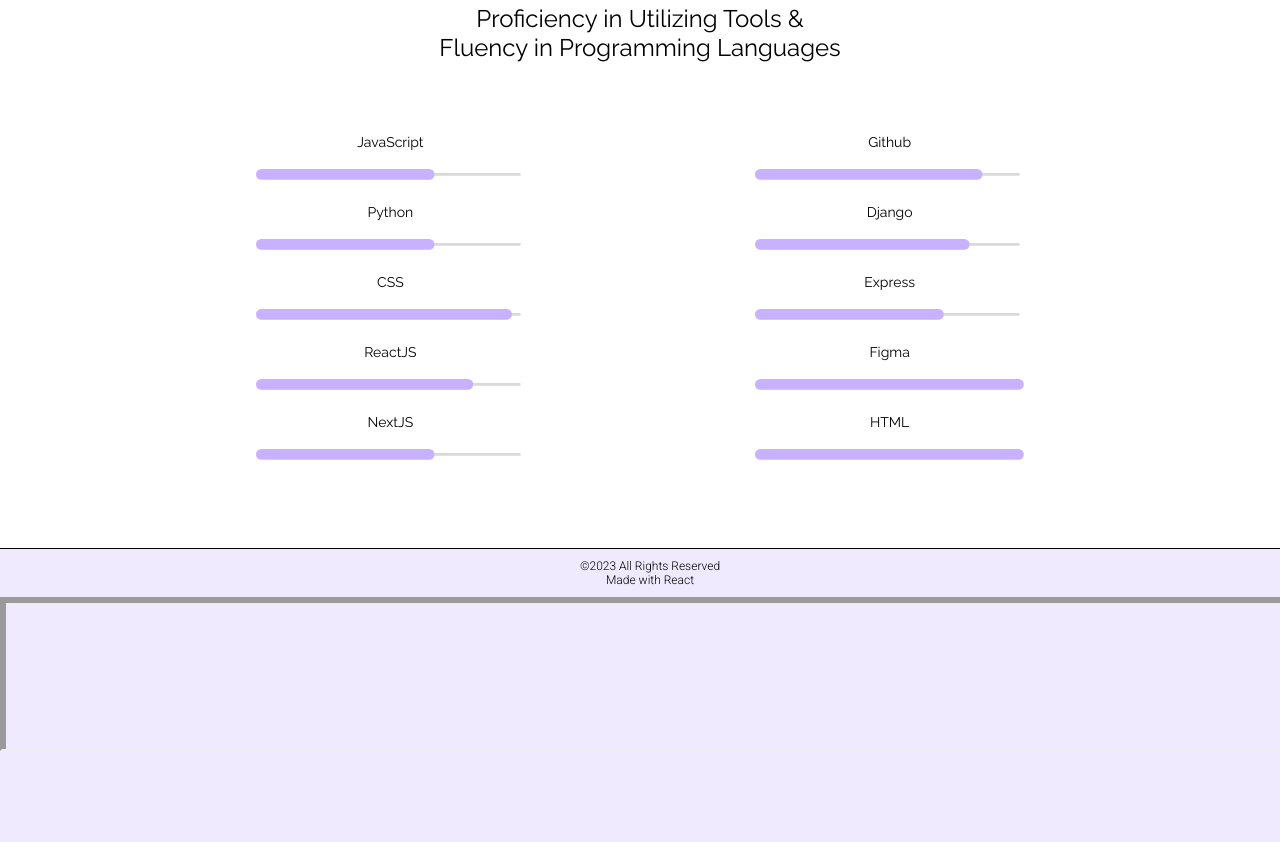
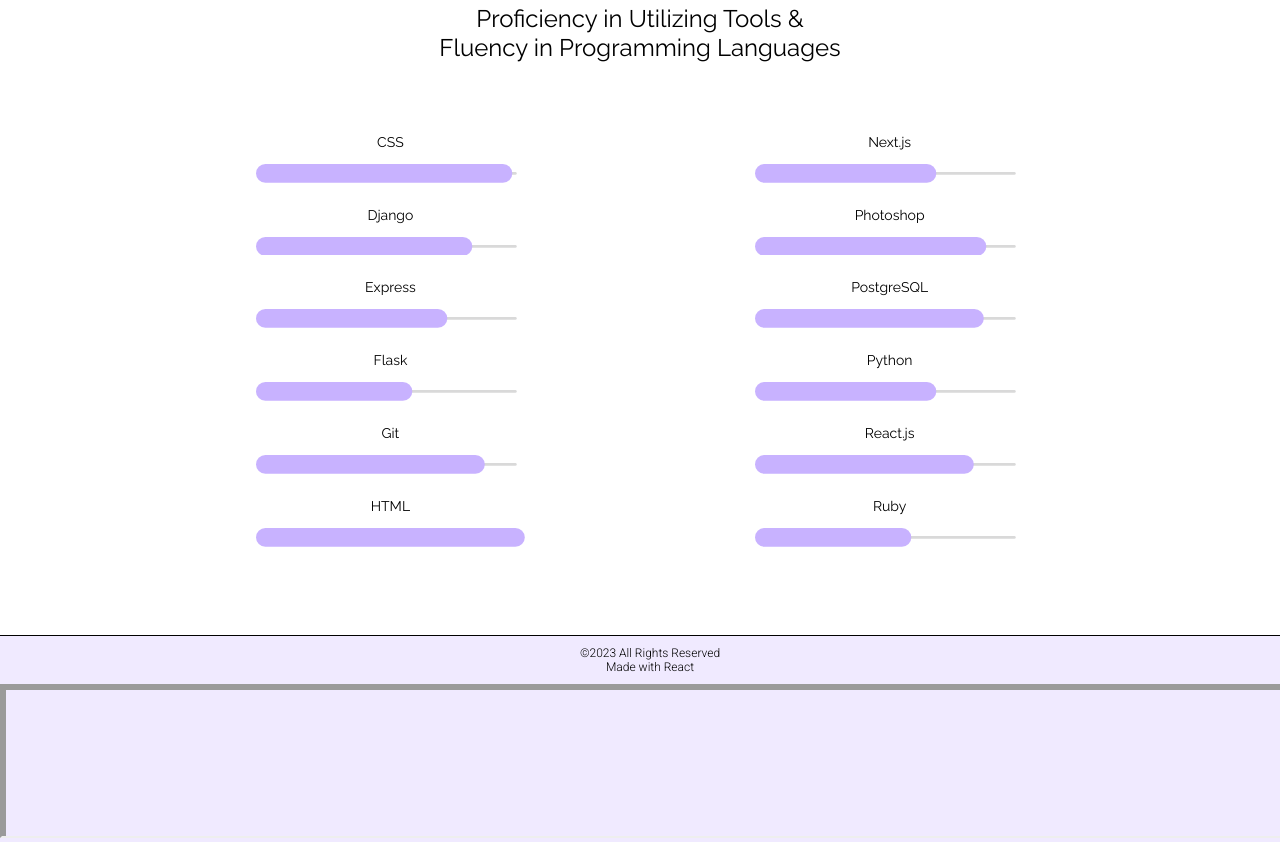
Before and after one commit to jacquelynzc/jacquelynzc.github.io, a React (Create React App) app: page / in a window 1280 px wide. Shown: the part 1060-1902 px from the top of the page. Before the commit the page ends 1815 px from the top, so only its background shows below. Built offline with nearby package versions, Linux system fonts and the light colour scheme.

Commit message:
changed progress bar line size, upds

```diff
--- a/package.json
+++ b/package.json
@@ -14,10 +14,11 @@
     "react": "^18.2.0",
     "react-dom": "^18.2.0",
     "react-hamburger-menu": "^1.2.1",
+    "react-helmet": "^6.1.0",
     "react-icons": "^4.9.0",
     "react-pdf": "^7.0.1",
     "react-router": "^6.11.2",
-    "react-router-dom": "^6.11.2",
+    "react-router-dom": "^6.12.1",
     "react-scripts": "5.0.1",
     "react-transition-group": "^4.4.5",
     "web-vitals": "^2.1.4"
@@ -29,7 +30,7 @@
     "build": "react-scripts build",
     "test": "react-scripts test",
     "eject": "react-scripts eject",
-    "dev": "nodemon ./src/App.js"
+    "dev": "nodemon App.js"
   },
   "eslintConfig": {
     "extends": [
--- a/src/Tools.jsx
+++ b/src/Tools.jsx
@@ -3,18 +3,19 @@
 
 const Tools = () => {
   const languages = [
-    { name: 'JavaScript', progress: 65 },
-    { name: 'Python', progress: 65 },
     { name: 'CSS', progress: 95 },
-    { name: 'ReactJS', progress: 80 },
-    { name: 'NextJS', progress: 65 },
-    { name: 'MongoDB/NoSQL', progress: 90 },
-    { name: 'PostgreSQL', progress: 84 },
-    { name: 'Github', progress: 84 },
     { name: 'Django', progress: 79 },
     { name: 'Express', progress: 69 },
-    { name: 'Figma', progress: 100 },
+    { name: 'Flask', progress: 55 },
+    { name: 'Git', progress: 84 },
     { name: 'HTML', progress: 100 },
+    { name: 'JavaScript', progress: 70 },
+    { name: 'MongoDB/NoSQL', progress: 90 },
+    { name: 'Next.js', progress: 65 },    { name: 'Photoshop', progress: 85 },
+    { name: 'PostgreSQL', progress: 84 },
+    { name: 'Python', progress: 65 },
+    { name: 'React.js', progress: 80 },
+    { name: 'Ruby', progress: 55 },
   ];
 
   return (
@@ -22,24 +23,24 @@
       <h2>Proficiency in Utilizing Tools &<br />Fluency in Programming Languages</h2>
       <div className="progress-container">
         <div className="column">
-          {languages.slice(0, 5).map((language) => (
+          {languages.slice(0, 6).map((language) => (
             <div className="progress-item" key={language.name}>
               <h3>{language.name}</h3>
               <Line
                 percent={language.progress}
-                strokeWidth={4}
+                strokeWidth={7}
                 strokeColor="#c8b2ff"
               />
             </div>
           ))}
         </div>
         <div className="column">
-          {languages.slice(7).map((language) => (
+          {languages.slice(8).map((language) => (
             <div className="progress-item" key={language.name}>
               <h3>{language.name}</h3>
               <Line
                 percent={language.progress}
-                strokeWidth={4}
+                strokeWidth={7}
                 strokeColor="#c8b2ff"
               />
             </div>
```
Also changed, not shown: 2 other files (tests, documents, lock files or other folders).
